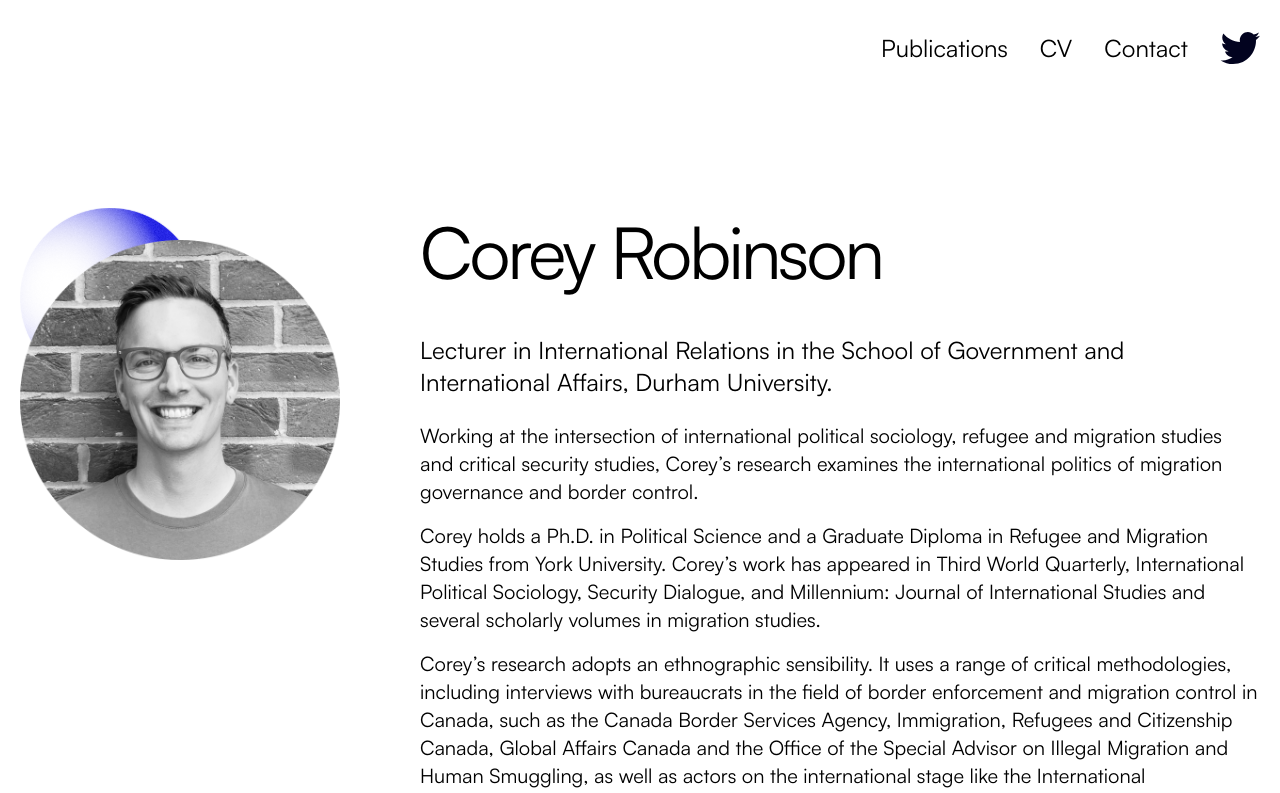
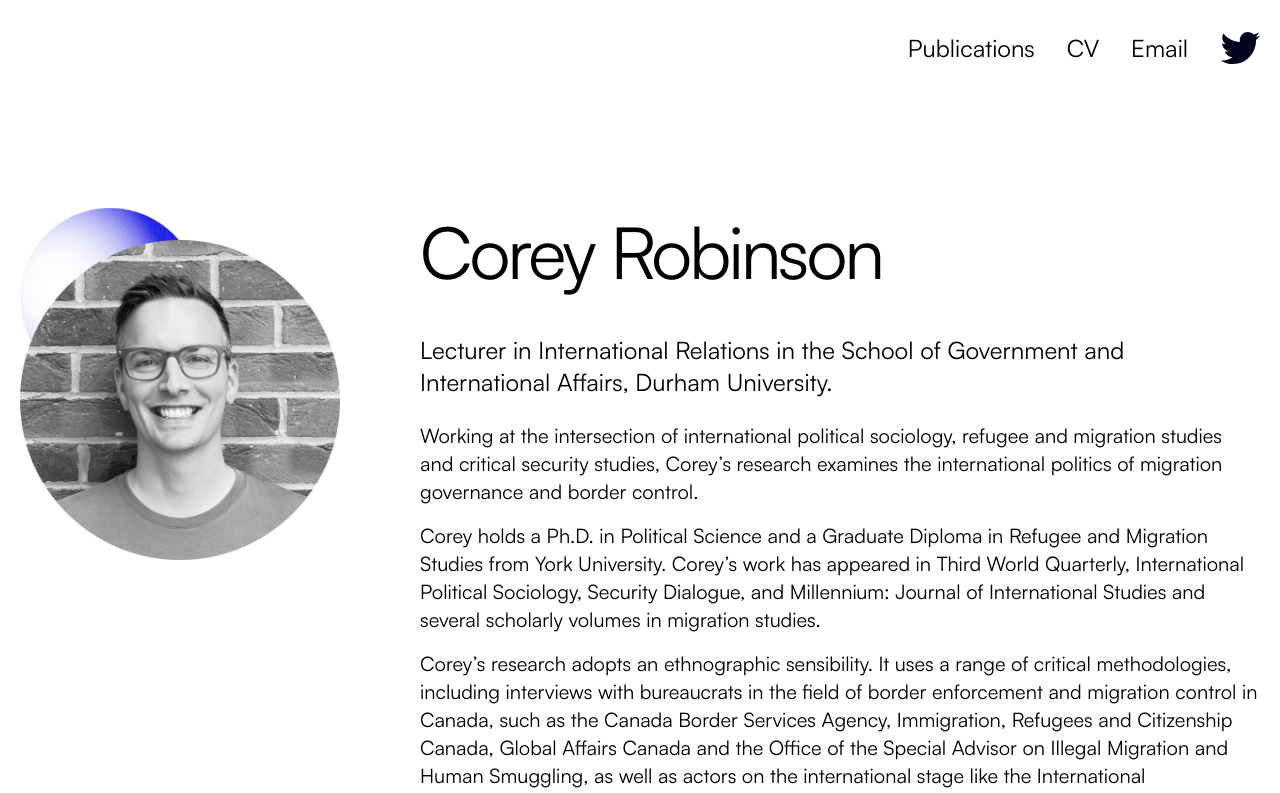
Before and after one commit to cmkshaw/coreyrobinson2022, a Next.js app: page / in a window 1280 px wide. Shown: the top 793 px of the page. Built offline with nearby package versions, Linux system fonts and the light colour scheme.

Commit message:
Test analytics

```diff
--- /dev/null
+++ b/components/layout/analytics.tsx
@@ -0,0 +1,20 @@
+import Head from "next/head";
+
+const Analytics = () => {
+  return (
+    <Head>
+        <script async src="https://www.googletagmanager.com/gtag/js?id=UA-129178754-1"></script>
+        <script
+            dangerouslySetInnerHTML={{
+                __html: `window.dataLayer = window.dataLayer || [];
+                function gtag(){dataLayer.push(arguments);}
+                gtag('js', new Date());
+
+                gtag('config', 'UA-129178754-1');`,
+            }}
+        />
+    </Head>
+  );
+};
+
+export default Analytics;
--- a/components/layout/layout.tsx
+++ b/components/layout/layout.tsx
@@ -1,6 +1,6 @@
 import Navigation from "./navigation";
-import Footer from "./footer";
 import Meta from "./meta";
+import Analytics from "./analytics";
 
 type Props = {
   preview?: boolean;
@@ -11,11 +11,11 @@ const Layout = ({ preview, children }: Props) => {
   return (
     <>
       <Meta />
+      <Analytics/>
       <div className="min-h-screen">
         <Navigation />
         <main>{children}</main>
       </div>
-      {/* <Footer /> */}
     </>
   );
 };
--- /dev/null
+++ b/components/layout/mid-page-header.tsx
@@ -0,0 +1,17 @@
+import Container from "./container";
+
+type Props = {
+  title: string;
+};
+
+const MidPageHeader = ({ title }: Props) => {
+  return (
+    <Container>
+      <div className="pt-16 pb-4">
+        <h2 className="text-6xl md:text-8xl">{title}</h2>
+      </div>
+    </Container>
+  );
+};
+
+export default MidPageHeader;
--- a/components/layout/navigation.tsx
+++ b/components/layout/navigation.tsx
@@ -27,7 +27,7 @@ const Navigation = () => {
           <div className="flex gap-8 justify-self-end pt-2 sm:pt-0">
             <a href="/publications">Publications</a>
             <a href="/cv">CV</a>
-            <a href="mailto:corey.j.r.robinson@gmail.com">Contact</a>
+            <a href="mailto:corey.j.r.robinson@gmail.com">Email</a>
             <a href="https://twitter.com/bordersorders">
               <img src="/assets/icons/icon-twitter.svg" alt="Twitter icon" />
             </a>
--- a/pages/publications/index.tsx
+++ b/pages/publications/index.tsx
@@ -8,6 +8,7 @@ import { SITE_NAME } from "../../lib/constants";
 import ScrollArrow from "../../components/layout/scrolltop";
 import PublicationItem from "../../components/publication-item";
 import MediaItem from "../../components/media-item";
+import MidPageHeader from "../../components/layout/mid-page-header";
 
 type Props = {
   allPosts: Post[];
@@ -23,6 +24,7 @@ export default function Index({ allPosts, allMedia }: Props) {
         </Head>
         <PageHeader title="Publications" />
         {allPosts.length > 0 && (
+          <>
           <section className="bg-bottom-sphere">
             <div className="pb-24 bg-noise-sphere">
               <div className="bg-side-sphere">
@@ -39,11 +41,7 @@ export default function Index({ allPosts, allMedia }: Props) {
               </div>
             </div>
             <div className="pb-36">
-              <Container>
-                <div className="pt-16 pb-4">
-                  <h2 className="text-6xl md:text-8xl">Media</h2>
-                </div>
-              </Container>
+              <MidPageHeader title="Media"/>
               {allMedia.map((post) => (
                 <MediaItem
                   key={post.slug}
@@ -55,6 +53,12 @@ export default function Index({ allPosts, allMedia }: Props) {
               ))}
             </div>
           </section>
+          <section className="bg-noise-sphere">
+            <div className="pb-36">
+              <MidPageHeader title="Policy"/>
+            </div>
+          </section>
+          </>
         )}
       </Layout>
       {/* <ScrollArrow /> */}
--- a/styles/index.css
+++ b/styles/index.css
@@ -2,12 +2,11 @@
 @tailwind components;
 @tailwind utilities;
 
-/* Add some breathing room to the paragraph tags */
 @layer base {
   * {
-    /* todo: add backup fonts */
-    font-family: "Satoshi";
+    font-family: "Satoshi", Arial, sans-serif;
   }
+  /* Add some breathing room to the paragraph tags */
   p {
     @apply mb-4;
     @apply text-xl;
@@ -17,11 +16,6 @@
     font-family: Satoshi;
     font-weight: 400;
     src: url(/fonts/satoshi/regular.woff) format("woff");
-  }
-  @font-face {
-    font-family: Satoshi;
-    font-weight: 500;
-    src: url(/fonts/satoshi/medium.woff) format("woff");
   }
   @font-face {
     font-family: Satoshi;
```
